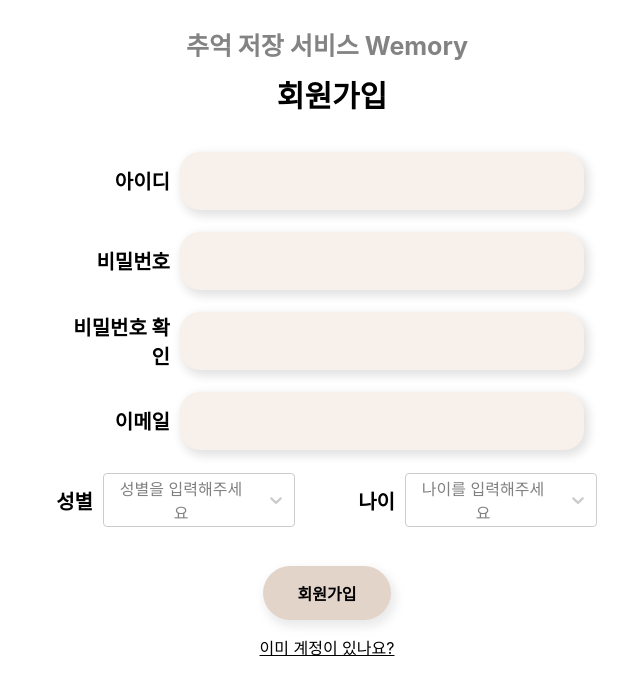
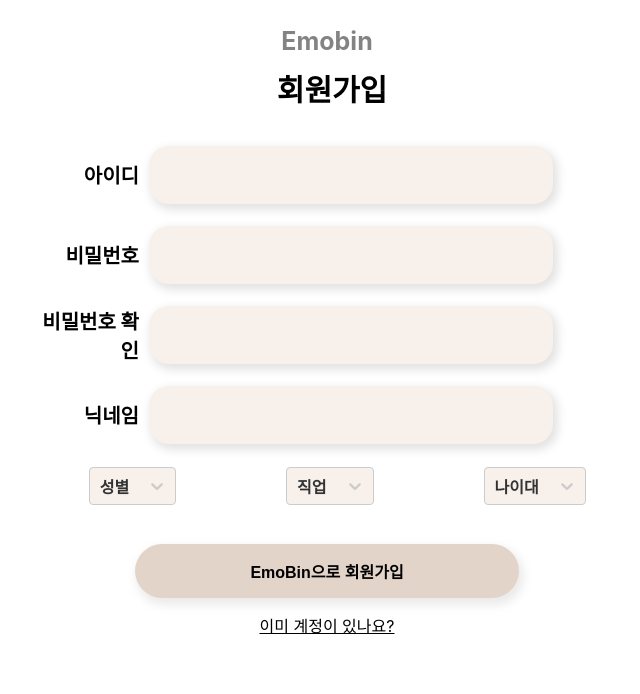
Before and after one commit to kossCocoton/frontend, a React (Create React App) app: page /signup in a window 1280 px wide. Shown: the top 694 px of the page, without its empty margins (313-953 px from the left). Built offline with nearby package versions, Linux system fonts and the light colour scheme.

Commit message:
login SignupPage

```diff
--- a/src/component/page/LoginPage.jsx
+++ b/src/component/page/LoginPage.jsx
@@ -56,7 +56,8 @@
   width: 50vw;
   display: flex;
   align-items: center;
-  justify-content: center;
+  padding-left: 35%;
+  padding-right: 30%;
   >Input{
     justify-content: center;
     width: 30vw;
@@ -73,7 +74,7 @@
   align-items: center;
 
   >Button{
-    width: 10vw;
+    width: 30vw;
     justify-content: center;
   }
 `
@@ -121,8 +122,7 @@
     return(
         <Wrapper>
             <Container>
-                <SubTitle>추억 저장 서비스 Wemory</SubTitle>
-                <MainTitle>로그인</MainTitle>
+                <MainTitle>EmoBin</MainTitle>
                 <Form>
                     <StyledInputContainer>
                         <StyledInputForm><Text>아이디</Text><Input type="text" name="id" value={username} onChange={onChangeUsername} validations={[required]}/><br /></StyledInputForm>
@@ -133,7 +133,7 @@
 
                     <StyledButtonContainer>
                       <Button
-                        title="로그인"
+                        title="Emobin으로 로그인"
                         />
                       <Under_text onClick={() => {navigate("/signup")}}>
                         계정이 없나요?
--- a/src/component/page/SignupPage.jsx
+++ b/src/component/page/SignupPage.jsx
@@ -58,7 +58,8 @@
   width: 50vw;
   display: flex;
   align-items: center;
-  justify-content: center;
+  padding-left: 5%;
+  padding-right: 30%;
   >Input{
     justify-content: center;
     width: 30vw;
@@ -70,11 +71,9 @@
   align-items: center;
   justify-content: center;
   padding-top: 1vw;
-  padding-right: 5vw;
+  padding-right: 8vw;
+  padding-left: 1vw;
 
-  .react-select-container{
-    width: 15vw;
-  }
 `
 
 const StyledButtonContainer = styled.div`
@@ -87,7 +86,7 @@
   align-items: center;
 
   >Button{
-    width: 10vw;
+    width: 30vw;
     justify-content: center;
   }
 `
@@ -102,6 +101,14 @@
   { value: "female", label: "여" },
 ];
 
+let occoptions = [
+  { value: "예시1", label: "예시1" },
+  { value: "예시2", label: "예시2" },
+  { value: "예시3", label: "예시3" },
+  { value: "예시4", label: "예시4" },
+  { value: "예시5", label: "예시5" },
+]
+
 let ageoptions = [
   { value: "under10", label: "10대 이하" },
   { value: "10", label: "10대" },
@@ -109,6 +116,7 @@
   { value: "30", label: "30대" },
   { value: "over40", label: "40대 이상" },
 ]
+
 
 const SignupPage = (props) => {
   const form = useRef();
@@ -119,20 +127,21 @@
   const [username, setUsername] = useState("");
   const [password, setPassword] = useState("");
   const [pw2, setPw2] = useState("");
-  const [email, setEmail] = useState("");
+  const [nickname, setNickname] = useState("");
   const [gender, setGender] = useState("female");
+  const [occ, setOcc] = useState("예시")
   const [age, setAge] = useState("20대");
   const [successful, setSuccessful] = useState(false);
   const [message, setMessage] = useState("");
   const [submitted, setSubmitted] = useState(false);
 
   const [usernameMessage, setUsernameMessage] = useState('');
-  const [emailMessage, setEmailMessage] = useState('');
   const [passwordMessage, setPasswordMessage] = useState('');
   const [passwordConfirmMessage, setPasswordConfirmMessage] = useState('');
+  const [usernicknameMessage, setUsernicknameMessage] = useState('');
 
   const [isusername, setIsUserName] = useState(false);
-  const [isEmail, setIsEmail] = useState(false);
+  const [isusernickname, setIsnickname] = useState(false);
   const [isPassword, setIsPassword] = useState(false);
   const [isPasswordConfirm, setIsPasswordConfirm] = useState(false);
 
@@ -178,23 +187,18 @@
 
   }
 
-  const onChangeEmail= (e) => {
-    const email = e.target.value;
-    setEmail(email);
-    const emailRegex = /([\w-.]+)@((\[[0-9]{1,3}\.[0-9]{1,3}\.[0-9]{1,3}\.)|(([\w-]+\.)+))([a-zA-Z]{2,4}|[0-9]{1,3})(\]?)$/;
-    if (!emailRegex.test(email)) {
-      setEmailMessage('이메일 형식이 틀렸습니다.');
-      setIsEmail(false);
-    } else {
-      setEmailMessage('');
-      setIsEmail(true);
-    }
+  const onChangeNIckname= e => {
+    const nickname = e.target.value;
+    setNickname(e.target.value);
+
   }
+
+
 
   return(
       <Wrapper>
             <Container>
-              <SubTitle>추억 저장 서비스 Wemory</SubTitle>
+              <SubTitle>Emobin</SubTitle>
               {/* <Form> */}
                   {!successful && (
                   <div>
@@ -210,31 +214,86 @@
                         <StyledInputForm><Text>비밀번호 확인</Text><Input type="password" name="pw2" id="pw2" autocomplete="off" value={pw2} onChange={onChangePw2}/><br /></StyledInputForm>
                         {passwordConfirmMessage &&(<span className={`message ${isPasswordConfirm ? 'success' : 'error'}`}>{passwordConfirmMessage}</span>)}
 
-                        <StyledInputForm><Text>이메일</Text><Input type="text" id="email" value={email} onChange={onChangeEmail}/><br /></StyledInputForm>
-                        {emailMessage && (<span className={`message ${isEmail ? 'success' : 'error'}`}>{emailMessage}</span>)}
+                        <StyledInputForm><Text>닉네임</Text><Input type="text" name="nickname" id="nickname" className="idinput" value={nickname} onChange={onChangeNIckname}/><br /></StyledInputForm>
+                        {usernameMessage && (<span className={`message ${isusername ? 'success' : 'error'}`}>{usernameMessage}</span>)}
                       </label>
                     </StyledInputContainer>
 
                     <StyledSelectBoxContainer>
-                        <Text>성별</Text>
+                        <Text></Text>
                         <Select
                           className="react-select-container"
                           options={genderoptions}
                           onChange={(e) => {setGender(e.value)}}
-                          placeholder="성별을 입력해주세요"
-                          components={{
-                            IndicatorSeparator: () => null
+                          placeholder="성별"
+                          styles={{
+                            control: (provided) => ({
+                              ...provided,
+                              backgroundColor: '#F7F0EB',
+                            }),
+                            singleValue: (provided) => ({
+                              ...provided,
+                              fontWeight: 'bold',
+                            }),
+                            placeholder: (provided) => ({
+                              ...provided,
+                              color: '#333',
+                              fontWeight: 'bold',
+                            }),
+                            indicatorSeparator: () => null,
                           }}
                         />
 
-                        <Text>나이</Text>
+                        <Text></Text>
+                        <Select
+                          className="react-select-container"
+                          options={occoptions}
+                          onChange={(e) => {setOcc(e.value)}}
+                          placeholder="직업"
+                          styles={{
+                            control: (provided) => ({
+                              ...provided,
+                              backgroundColor: '#F7F0EB',
+                            }),
+                            singleValue: (provided) => ({
+                              ...provided,
+                              fontWeight: 'bold',
+                            }),
+                            placeholder: (provided) => ({
+                              ...provided,
+                              color: '#333',
+                              fontWeight: 'bold',
+                            }),
+                            indicatorSeparator: () => null,
+
+                          }}
+                        />
+
+
+                        <Text></Text>
                         <Select
                             className="react-select-container"
                             options={ageoptions}
                             onChange={(e) => {setAge(e.value)}}
-                            placeholder="나이를 입력해주세요"
+                            placeholder="나이대"
                             components={{
                               IndicatorSeparator: () => null
+                            }}
+                            styles={{
+                              control: (provided) => ({
+                                ...provided,
+                                backgroundColor: '#F7F0EB',
+                              }),
+                              singleValue: (provided) => ({
+                                ...provided,
+                                fontWeight: 'bold',
+                              }),
+                              placeholder: (provided) => ({
+                                ...provided,
+                                color: '#333',
+                                fontWeight: 'bold',
+                              }),
+                              indicatorSeparator: () => null,
                             }}
                           />
                       </StyledSelectBoxContainer>
@@ -242,7 +301,7 @@
 
                     <StyledButtonContainer>
                       <Button
-                          title="회원가입"
+                          title="EmoBin으로 회원가입"
                           />
                       <Under_text
                       onClick={() => {
```
